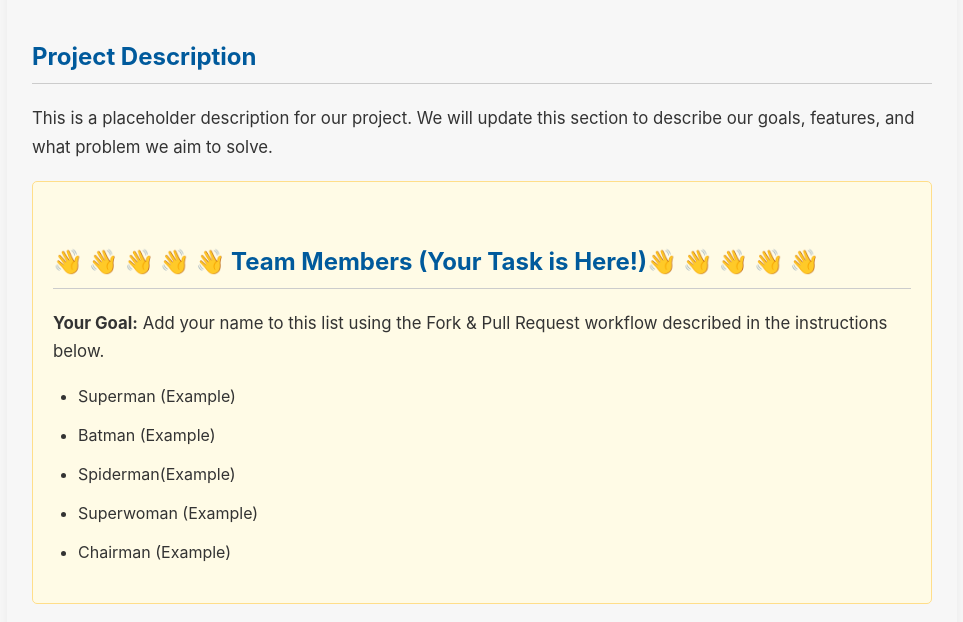
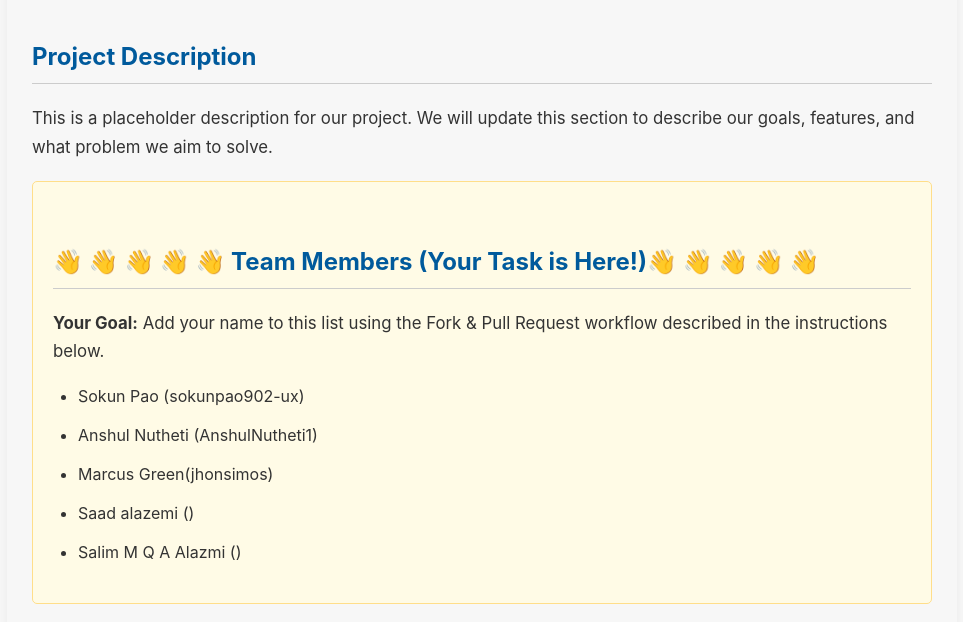
Before and after one commit to sokunpao902-ux/ENGR-1340-Project2, a plain HTML site: page index.html in a window 1280 px wide. Shown: the part 162-784 px from the top of the page, without its empty margins (158-1121 px from the left). Drawn offline with Linux system fonts and the light colour scheme.

Commit message:
added team members

```diff
--- a/index.html
+++ b/index.html
@@ -103,11 +103,11 @@
             <h2>👋 👋 👋 👋 👋 Team Members (Your Task is Here!)👋 👋 👋 👋 👋 </h2>
             <p><strong>Your Goal:</strong> Add your name to this list using the Fork & Pull Request workflow described in the instructions below.</p>
             <ul>
-                <li>Superman (Example)</li>
-                <li>Batman (Example)</li>
-                <li>Spiderman(Example)</li>
-                <li>Superwoman (Example)</li>
-                <li>Chairman (Example)</li>
+                <li>Sokun Pao (sokunpao902-ux)</li>
+                <li>Anshul Nutheti (AnshulNutheti1)</li>
+                <li>Marcus Green(jhonsimos)</li>
+                <li>Saad alazemi ()</li>
+                <li>Salim M Q A Alazmi ()</li>
 
             </ul>
         </section>
```
